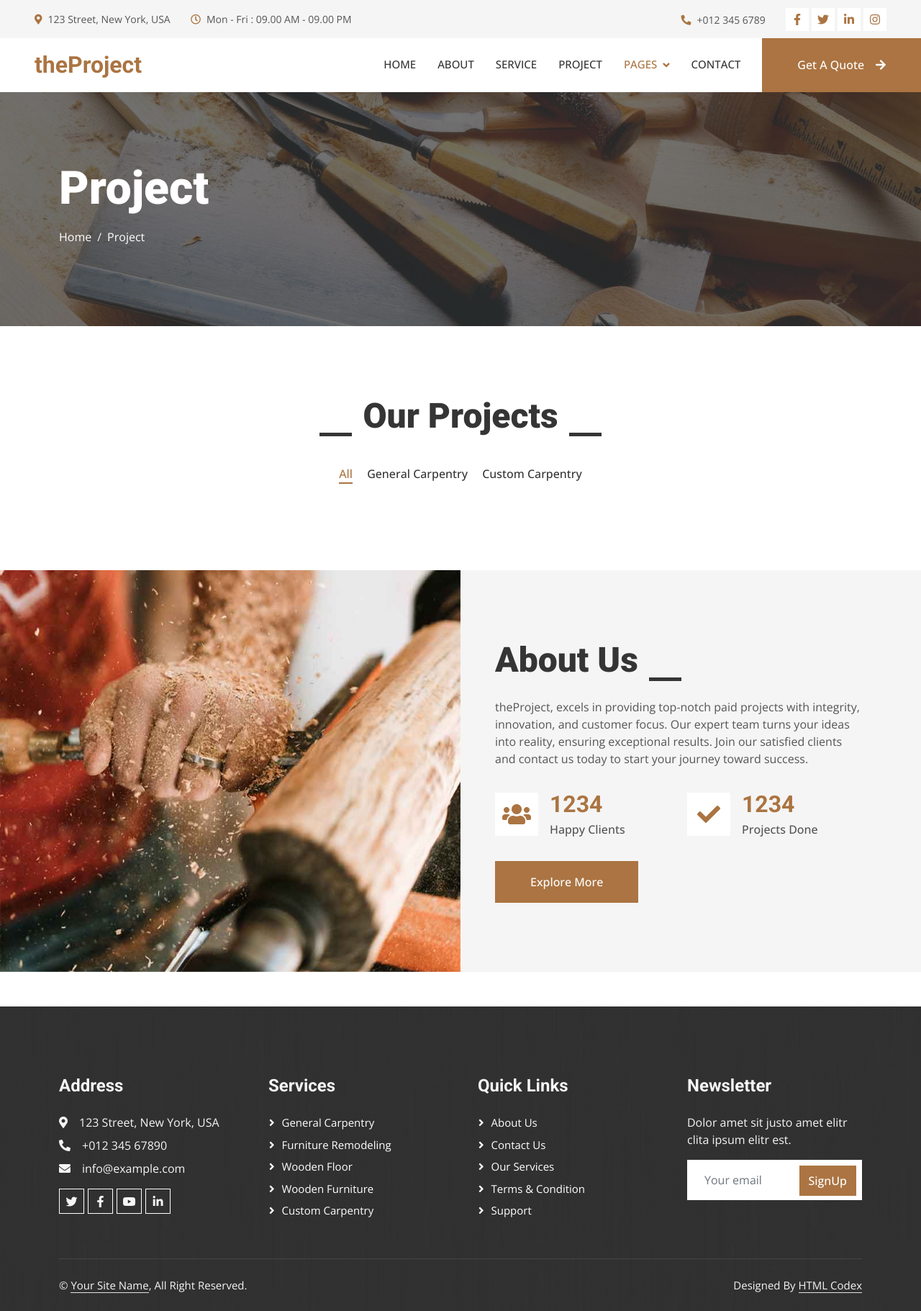
After one commit to yashk230/theProject, a Django app: page /project_info/1/ in a window 1280 px wide. The commit adds this page. Shown: the whole page at 72% size. Run offline with Django 5.2, Linux system fonts and the light colour scheme; data that the repository does not hold is empty; some libraries are stand-ins or nearby versions.

Commit message:
service info and project info pages created and backend created

```diff
--- a/theProject/myapp/views.py
+++ b/theProject/myapp/views.py
@@ -23,10 +23,20 @@ def project(request):
     context['projects']=Projects.objects.all()
     return render(request,'project.html',context)
 
+def project_info(request,pid):
+    context={}
+    context['projects']=Projects.objects.filter(id=int(pid))
+    return render(request,'project-info.html',context)
+
 def service(request):
     context={}
     context['services']=Services.objects.all()
     return render(request,'service.html',context)
+
+def service_info(request,sid):
+    context={}
+    context['services']=Services.objects.filter(id=int(sid))
+    return render(request,'service-info.html',context)
 
 def feature(request):
     return render(request,'feature.html')
--- a/theProject/template/index.html
+++ b/theProject/template/index.html
@@ -177,7 +177,7 @@
                         <div class="p-4 text-center border border-5 border-light border-top-0">
                             <h4 class="mb-3">{{services.sname}}</h4>
                             <p>{{services.sdesc}}</p>
-                            <a class="fw-medium" href="">Read More<i class="fa fa-arrow-right ms-2"></i></a>
+                            <a class="fw-medium" target="_blank" href="/service_info/{{services.id}}">Read More<i class="fa fa-arrow-right ms-2"></i></a>
                         </div>
                     </div>
                 </div>
@@ -287,7 +287,7 @@
                             <h4 class="text-primary fw-medium mb-2">{{projects.pname}}</h4>
                             <h5 class="lh-base mb-0">{{projects.pdesc}}</h5>
                             <h6 class="lh-base mb-0">You can get this project for:<span class="text-primary"> {{projects.price}}</span>Rs</h6>
-                            <a class="btn btn-primary py-1 px-2" href="">See more</a>
+                            <a class="btn btn-primary py-1 px-2" target="_blank"  href="/project_info/{{projects.id}}">See more</a>
                         </div>
                     </div>
                 </div>
--- /dev/null
+++ b/theProject/template/project-info.html
@@ -0,0 +1,111 @@
+{% load static %}
+<!DOCTYPE html>
+<html lang="en">
+<head>
+    {% include "metadata.html" %}
+</head>
+<body>
+    {% include "header.html" %}
+
+    <!-- Page Header Start -->
+    <div class="container-fluid page-header py-5 mb-5">
+        <div class="container py-5">
+            <h1 class="display-3 text-white mb-3 animated slideInDown">Project</h1>
+            <nav aria-label="breadcrumb animated slideInDown">
+                <ol class="breadcrumb">
+                    <li class="breadcrumb-item"><a class="text-white" href="/">Home</a></li>
+                    <li class="breadcrumb-item text-white active" aria-current="page">Project</li>
+                </ol>
+            </nav>
+        </div>
+    </div>
+    <!-- Page Header End -->
+
+    <div class="container-xxl py-5">
+        <div class="container">
+            <div class="section-title text-center">
+                <h1 class="display-5 mb-5">Our Projects</h1>
+            </div>
+            <div class="row mt-n2 wow fadeInUp" data-wow-delay="0.3s">
+                <div class="col-12 text-center">
+                    <ul class="list-inline mb-5" id="portfolio-flters">
+                        <li class="mx-2 active" data-filter="*">All</li>
+                        <li class="mx-2" data-filter=".first">General Carpentry</li>
+                        <li class="mx-2" data-filter=".second">Custom Carpentry</li>
+                    </ul>
+                </div>
+            </div>
+            <div class="row g-4 portfolio-container">
+                {% for projects in projects %}
+                <div class="col-lg-4 col-md-6 portfolio-item second wow fadeInUp" data-wow-delay="0.5s">
+                    <div class="rounded overflow-hidden">
+                        <div class="position-relative overflow-hidden">
+                            <img class="img-fluid w-100" src="{{projects.pimage.url}}" alt="">
+                            <div class="portfolio-overlay">
+                                <a class="btn btn-square btn-outline-light mx-1" href="img/portfolio-6.jpg" data-lightbox="portfolio"><i class="fa fa-eye"></i></a>
+                                <a class="btn btn-square btn-outline-light mx-1" href=""><i class="fa fa-link"></i></a>
+                            </div>
+                        </div>
+                        <div class="border border-5 border-light border-top-0 p-4">
+                            <p class="text-primary fw-medium mb-2">{{projects.pname}}</p>
+                            <h5 class="lh-base mb-0">{{projects.pdesc}}</h5>
+                            <h6 class="lh-base mb-0">You can get this project for:<span class="text-primary"> {{projects.price}}</span>Rs</h6>
+                            <a class="btn btn-primary py-1 px-2" href="">See more</a>
+                        </div>
+                    </div>
+                </div>
+                {% endfor %}
+            </div>
+        </div>
+    </div>
+
+    <div class="container-fluid bg-light overflow-hidden my-5 px-lg-0">
+        <div class="container about px-lg-0">
+            <div class="row g-0 mx-lg-0">
+                <div class="col-lg-6 ps-lg-0" style="min-height: 400px;">
+                    <div class="position-relative h-100">
+                        <img class="position-absolute img-fluid w-100 h-100" src="{% static "img/about.jpg" %}" style="object-fit: cover;" alt="">
+                    </div>
+                </div>
+                <div class="col-lg-6 about-text py-5 wow fadeIn" data-wow-delay="0.5s">
+                    <div class="p-lg-5 pe-lg-0">
+                        <div class="section-title text-start">
+                            <h1 class="display-5 mb-4">About Us</h1>
+                        </div>
+                        <p class="mb-4 pb-2">
+                            theProject, excels in providing top-notch paid projects with integrity, innovation, and customer focus. Our expert team turns your ideas into reality, ensuring exceptional results. Join our satisfied clients and contact us today to start your journey toward success.</p>
+                        <div class="row g-4 mb-4 pb-2">
+                            <div class="col-sm-6 wow fadeIn" data-wow-delay="0.1s">
+                                <div class="d-flex align-items-center">
+                                    <div class="d-flex flex-shrink-0 align-items-center justify-content-center bg-white" style="width: 60px; height: 60px;">
+                                        <i class="fa fa-users fa-2x text-primary"></i>
+                                    </div>
+                                    <div class="ms-3">
+                                        <h2 class="text-primary mb-1" data-toggle="counter-up">1234</h2>
+                                        <p class="fw-medium mb-0">Happy Clients</p>
+                                    </div>
+                                </div>
+                            </div>
+                            <div class="col-sm-6 wow fadeIn" data-wow-delay="0.3s">
+                                <div class="d-flex align-items-center">
+                                    <div class="d-flex flex-shrink-0 align-items-center justify-content-center bg-white" style="width: 60px; height: 60px;">
+                                        <i class="fa fa-check fa-2x text-primary"></i>
+                                    </div>
+                                    <div class="ms-3">
+                                        <h2 class="text-primary mb-1" data-toggle="counter-up">1234</h2>
+                                        <p class="fw-medium mb-0">Projects Done</p>
+                                    </div>
+                                </div>
+                            </div>
+                        </div>
+                        <a href="" class="btn btn-primary py-3 px-5">Explore More</a>
+                    </div>
+                </div>
+            </div>
+        </div>
+    </div>
+
+
+    {% include "footer.html" %}
+</body>
+</html>
--- a/theProject/template/project.html
+++ b/theProject/template/project.html
@@ -21,7 +21,6 @@
         </div>
     </div>
     <!-- Page Header End -->
-
 
     <!-- Projects Start -->
     <div class="container-xxl py-5">
--- a/theProject/theProject/urls.py
+++ b/theProject/theProject/urls.py
@@ -26,10 +26,12 @@ urlpatterns = [
     path('about/',views.about),
     path('contact/',views.contact),
     path('project/',views.project),
+    path('project_info/<pid>/',views.project_info),
     path('team/',views.team),
     path('feature/',views.feature),
     path('testimonial/',views.testimonial),
     path('service/',views.service),
+    path('service_info/<sid>/',views.service_info),
     path('quote/',views.quote),
 ]
 urlpatterns+= static(settings.MEDIA_URL,document_root=settings.MEDIA_ROOT)
```
Also changed, not shown: theProject/template/service-info.html (added, +97 -0 lines).
